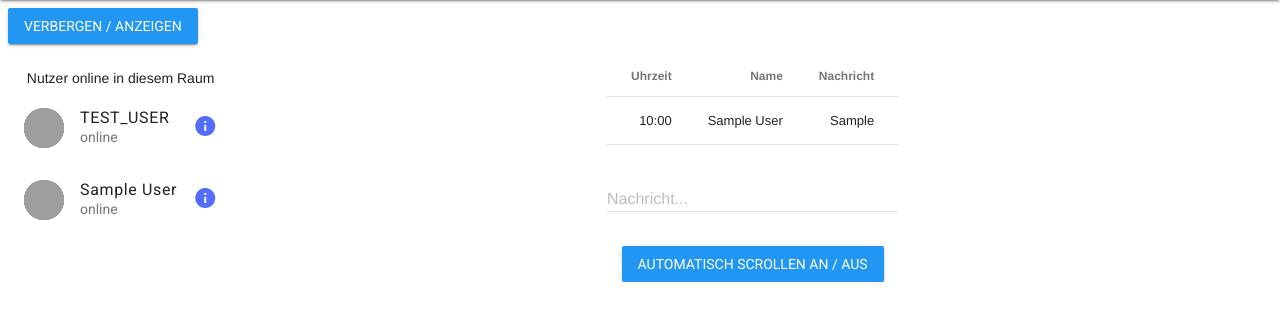
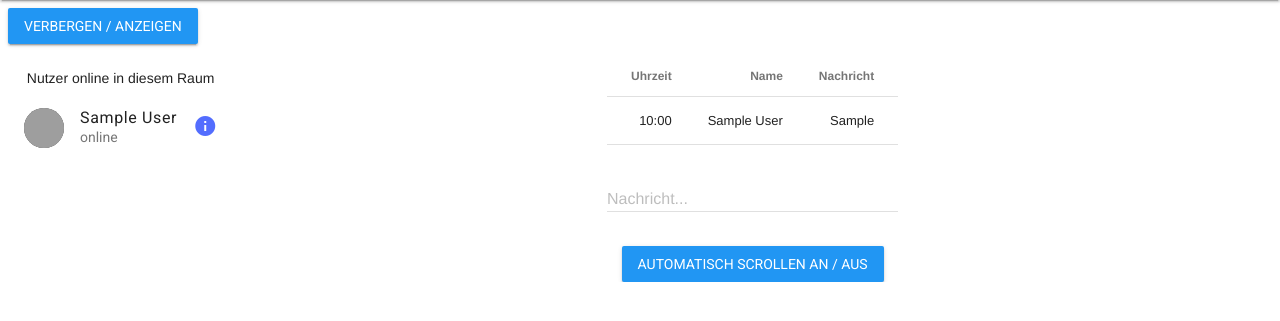
Before and after one commit to AlpixTM/chat, a PHP site: page /main.php?max_messages=1 in a window 1280 px wide. Shown: the part 112-433 px from the top of the page. Run offline with PHP 8.4, Linux system fonts and the light colour scheme; the visitor is signed in with stand-in values (Sample User, id 1); tables that the repository leaves empty hold one stand-in row (values such as "Sample post"); data that the repository does not hold is empty; grey boxes are pictures that could not be loaded.

Commit message:
- Test User

```diff
--- a/main.php
+++ b/main.php
@@ -170,18 +170,6 @@ if (!$_SESSION['chat_sessionid']) {                          // Prüft ob Sessio
 
                    <ul class="mdl-list" id="onlist">
                        <li style="text-align: center;"> Nutzer online in diesem Raum</li>
-                       <li class="mdl-list__item mdl-list__item--two-line">
-    <span class="mdl-list__item-primary-content">
-      <i class="material-icons mdl-list__item-avatar"><img style="height: 40px; width: 40px; box-sizing: border-box; border-radius: 50%; background-color: rgb(117, 117, 117); font-size: 40px; color: rgb(255, 255, 255);" src="https://www.xing.com/image/b_3_2_6cf9a06b9_10799605_4/matthias-person-foto.256x256.jpg"></i>
-      <span>TEST_USER</span>
-      <span class="mdl-list__item-sub-title">online</span>
-    </span>
-                           <span class="mdl-list__item-secondary-content">
-      <a class="mdl-list__item-secondary-action" href="#"><i class="material-icons">info</i></a>
-    </span>
-                       </li>
-
-
 
                        <?php                                                // Bindet die online Liste ein
                        include 'includes/onlinelist.php';
```
